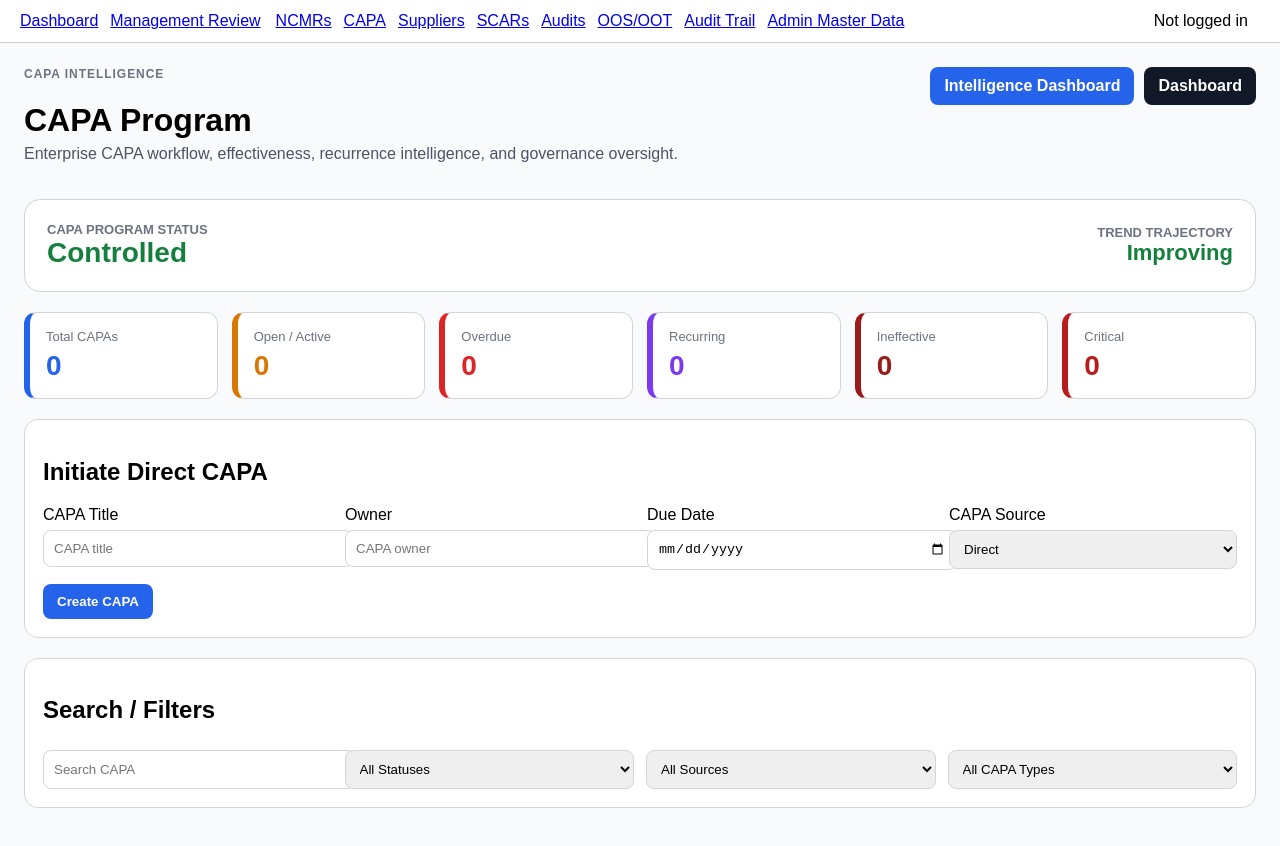
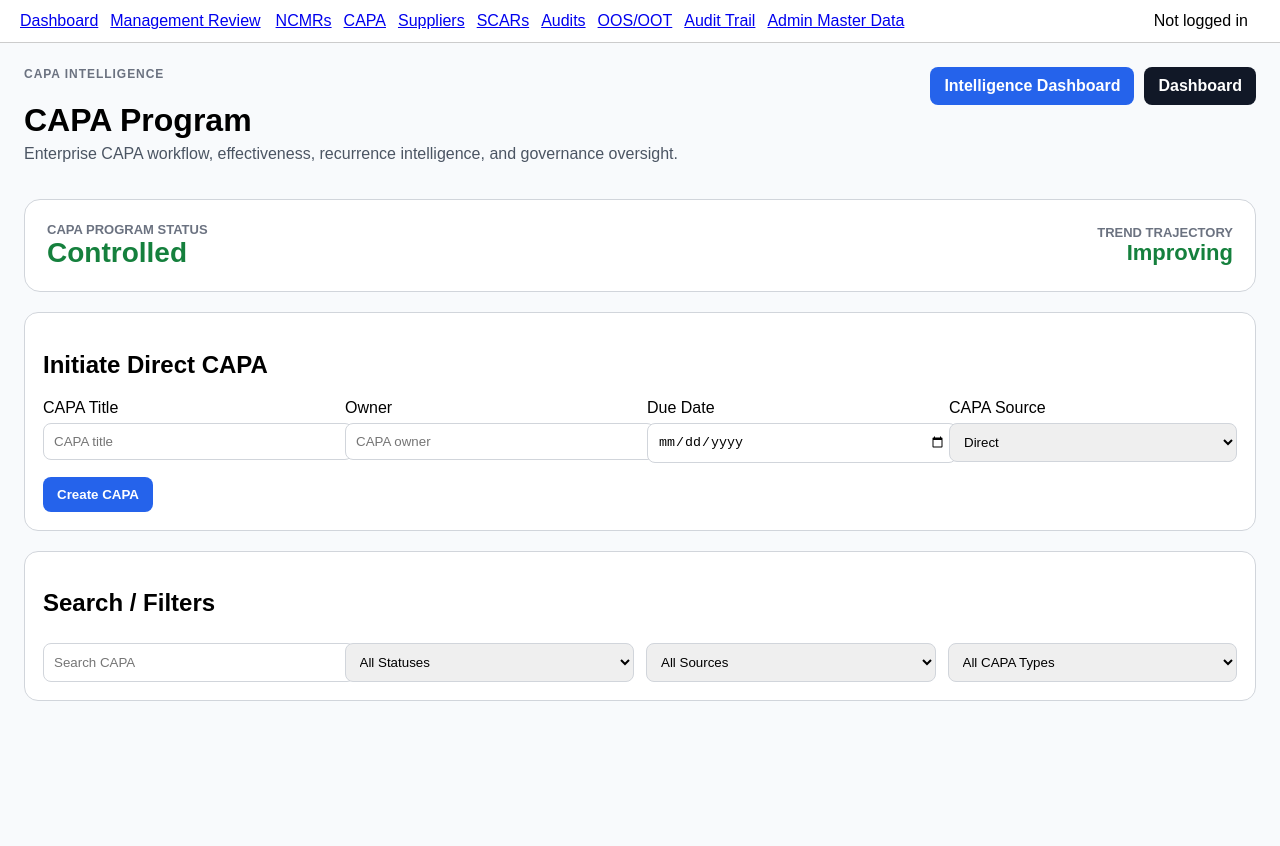
Before and after one commit to Markatcholi/Qualiflow6, a Next.js app: page /capa in a window 1280 px wide. Shown: the top 846 px of the page. Built offline with nearby package versions, Linux system fonts and the light colour scheme; no server answers; the database is empty.

Commit message:
Update page.tsx
Signed-off-by: Assih Atcholi <markatcholi918@gmail.com>

```diff
--- a/app/capa/page.tsx
+++ b/app/capa/page.tsx
@@ -439,53 +439,7 @@ export default function CapaPage() {
           </div>
         </div>
       </section>
-
-      <section style={summaryGridStyle}>
-        <SummaryCard
-          label="Total CAPAs"
-          value={list.length}
-          color="#2563eb"
-        />
-
-        <SummaryCard
-          label="Open / Active"
-          value={
-            list.filter(
-              (x) =>
-                x.status !== "closed"
-            ).length
-          }
-          color="#d97706"
-        />
-
-        <SummaryCard
-          label="Overdue"
-          value={overdueCapas.length}
-          color="#dc2626"
-        />
-
-        <SummaryCard
-          label="Recurring"
-          value={recurringCapas.length}
-          color="#7c3aed"
-        />
-
-        <SummaryCard
-          label="Ineffective"
-          value={
-            ineffectiveCapas.length
-          }
-          color="#991b1b"
-        />
-
-        <SummaryCard
-          label="Critical"
-          value={criticalCapas.length}
-          color="#b91c1c"
-        />
-      </section>
-
-      <section style={sectionStyle}>
+<section style={sectionStyle}>
         <h2>Initiate Direct CAPA</h2>
 
         <div style={formGridStyle}>
```
